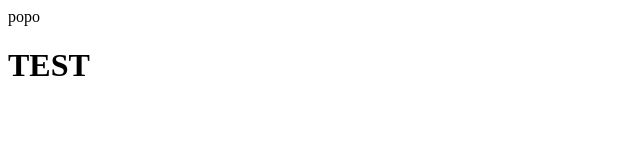
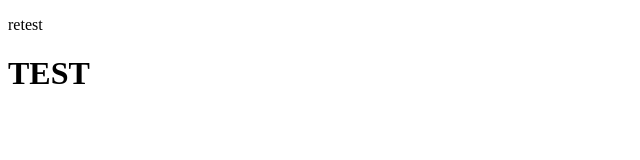
Before and after one commit to Louis7012/s1-2025-ihm, a plain HTML site: page index.html in a window 1280 px wide. Shown: the whole page, without its empty margins (0-640 px from the left). Drawn offline with Linux system fonts and the light colour scheme.

Commit message:
Update index.html

```diff
--- a/index.html
+++ b/index.html
@@ -3,7 +3,8 @@
 <head>
     <title>Page Web</title>
     <meta charset="UTF-8"/>
-    <link rel="icon" type="image/png" href="favicon.ico"> popo
+    <link rel="icon" type="image/png" href="favicon.ico">
+    <p>retest</p>
 </head>
 <body>
     <h1>TEST</h1>
```
